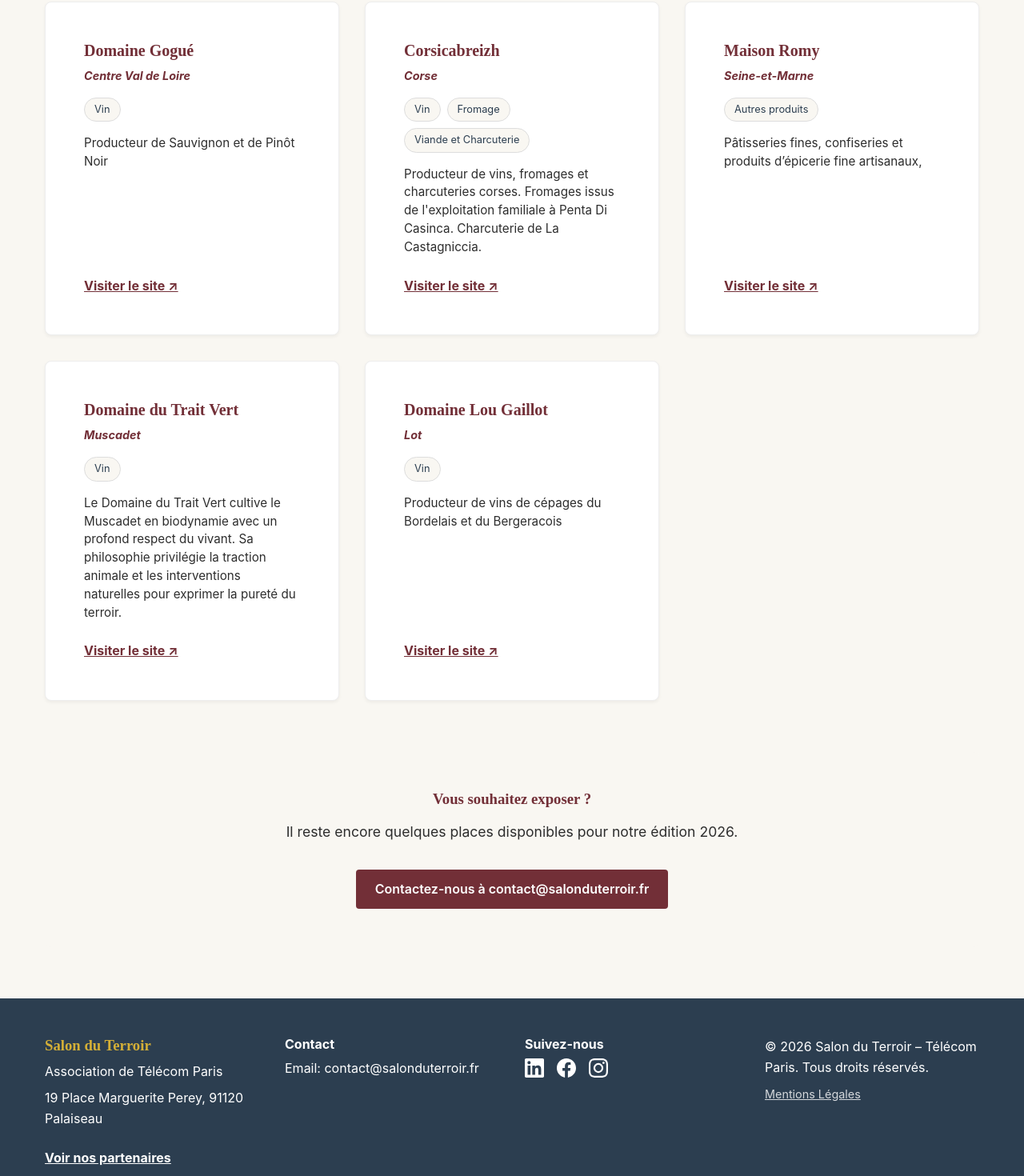
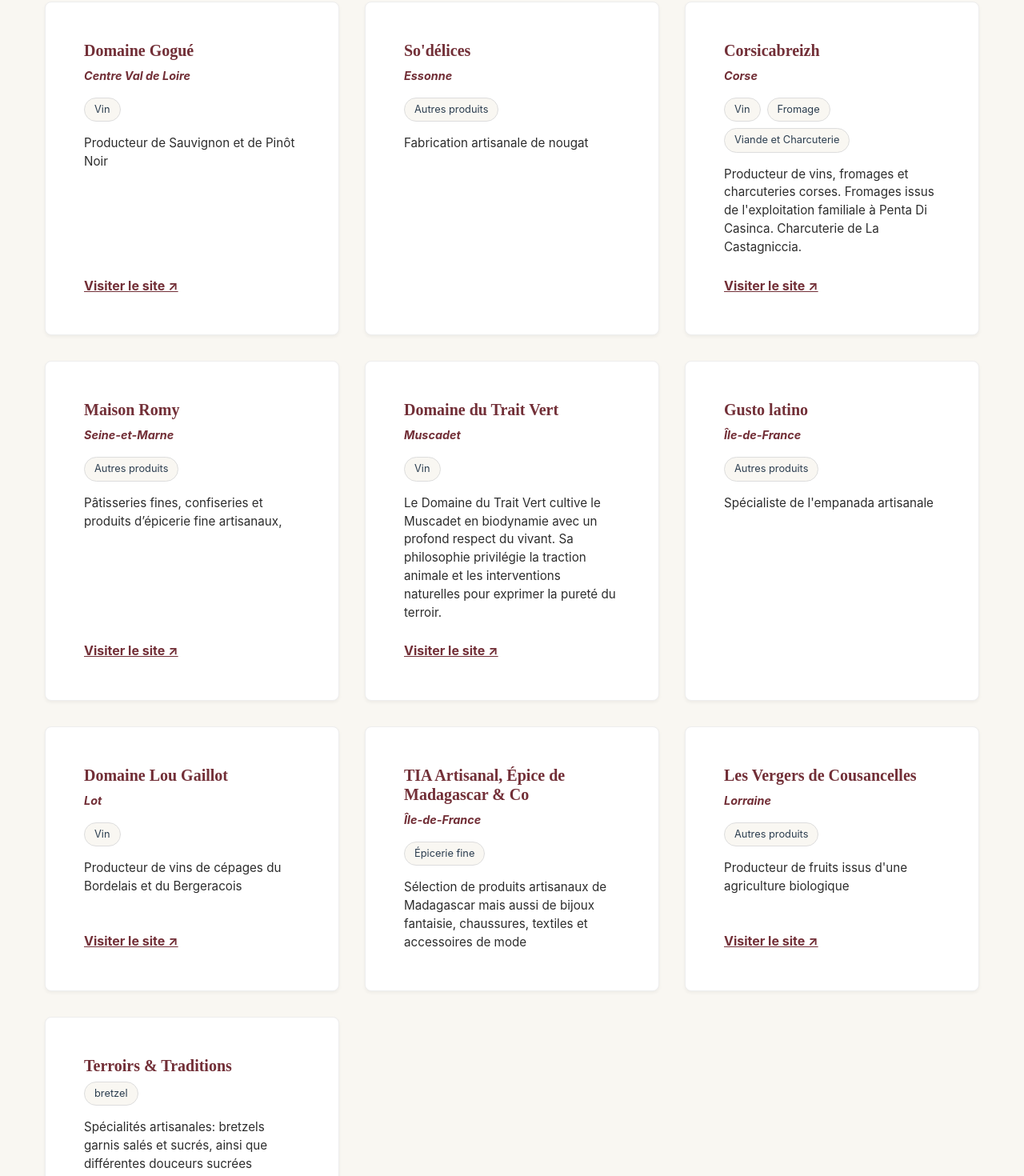
Before and after one commit to noac12/salonduterroir_new, a React (Vite) app: page /exhibitors in a window 1280 px wide. Shown: the part 2040-3510 px from the top of the page at 80% size. Built offline with nearby package versions, Linux system fonts and the light colour scheme.

Commit message:
Add new exhibitors

```diff
--- a/src/data/exhibitors.js
+++ b/src/data/exhibitors.js
@@ -173,15 +173,15 @@
         "website": "www.cavegogue.fr",
         "logo": null
     },
-    //    {
-    //     "id": 18,
-    //     "name": "Inconnu",
-    //     "category": "nougat",
-    //     "region": "",
-    //     "description": "",
-    //     "website": "",
-    //     "logo": null
-    // },
+       {
+        "id": 18,
+        "name": "So'délices",
+        "category": "Autres produits",
+        "region": "Essonne",
+        "description": "Fabrication artisanale de nougat",
+        "website": "",
+        "logo": null
+    },
     {
         "id": 19,
         "name": "Corsicabreizh",
@@ -210,15 +210,15 @@
         "website": "https://www.domainedutraitvert.com/",
         "logo": null
     },
-    // {
-    //     "id": 22,
-    //     "name": "Inconnu",
-    //     "category": "empegnadas",
-    //     "region": "",
-    //     "description": "",
-    //     "website": "",
-    //     "logo": null
-    // },
+    {
+        "id": 22,
+        "name": "Gusto latino",
+        "category": "Autres produits",
+        "region": "Île-de-France",
+        "description": "Spécialiste de l'empanada artisanale",
+        "website": "",
+        "logo": null
+    },
     {
         "id": 23,
         "name": "Domaine Lou Gaillot",
@@ -228,31 +228,31 @@
         "website": "https://www.lougaillot.com/",
         "logo": null
     },
-    // {
-    //     "id": 24,
-    //     "name": "Inconnu",
-    //     "category": "madagascar",
-    //     "region": "",
-    //     "description": "",
-    //     "website": "",
-    //     "logo": null
-    // },
-    // {
-    //     "id": 25,
-    //     "name": "Inconnu",
-    //     "category": "fruit",
-    //     "region": "",
-    //     "description": "",
-    //     "website": "",
-    //     "logo": null
-    // },
-    // {
-    //     "id": 26,
-    //     "name": "Inconnu",
-    //     "category": "bretzel",
-    //     "region": "",
-    //     "description": "",
-    //     "website": "",
-    //     "logo": null
-    // },
+    {
+        "id": 24,
+        "name": "TIA Artisanal, Épice de Madagascar & Co",
+        "category": "Épicerie fine",
+        "region": "Île-de-France",
+        "description": "Sélection de produits artisanaux de Madagascar mais aussi de bijoux fantaisie, chaussures, textiles et accessoires de mode",
+        "website": "",
+        "logo": null
+    },
+    {
+        "id": 25,
+        "name": "Les Vergers de Cousancelles",
+        "category": "Autres produits",
+        "region": "Lorraine",
+        "description": "Producteur de fruits issus d'une agriculture biologique",
+        "website": "https://les-vergers-de-cousancelles.fr/",
+        "logo": null
+    },
+    {
+        "id": 26,
+        "name": "Terroirs & Traditions",
+        "category": "bretzel",
+        "region": "",
+        "description": "Spécialités artisanales: bretzels garnis salés et sucrés, ainsi que différentes douceurs sucrées",
+        "website": "https://terroirsettraditions.com/fr",
+        "logo": null
+    },
 ];
```
